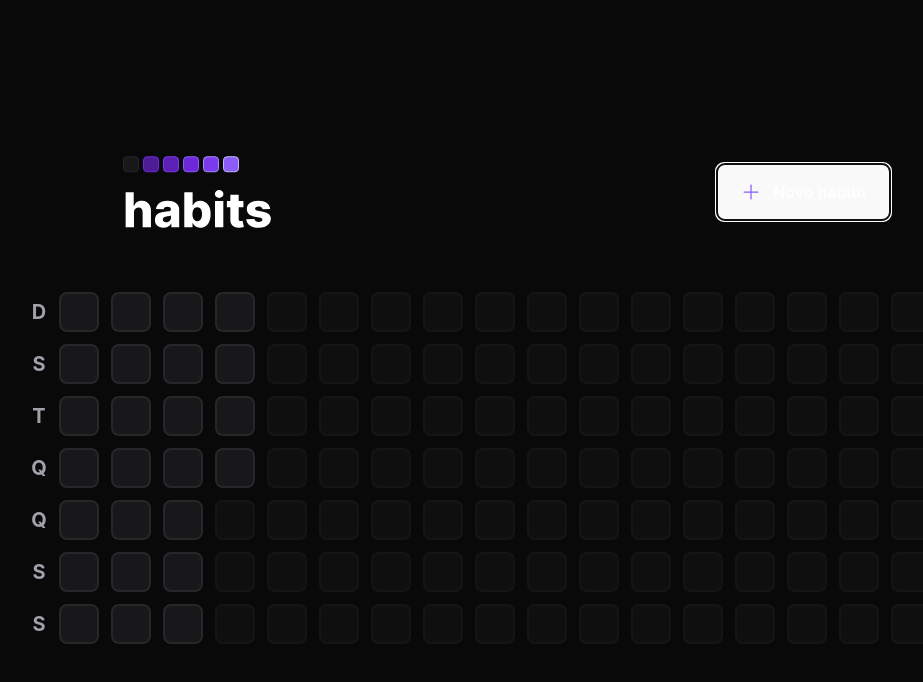
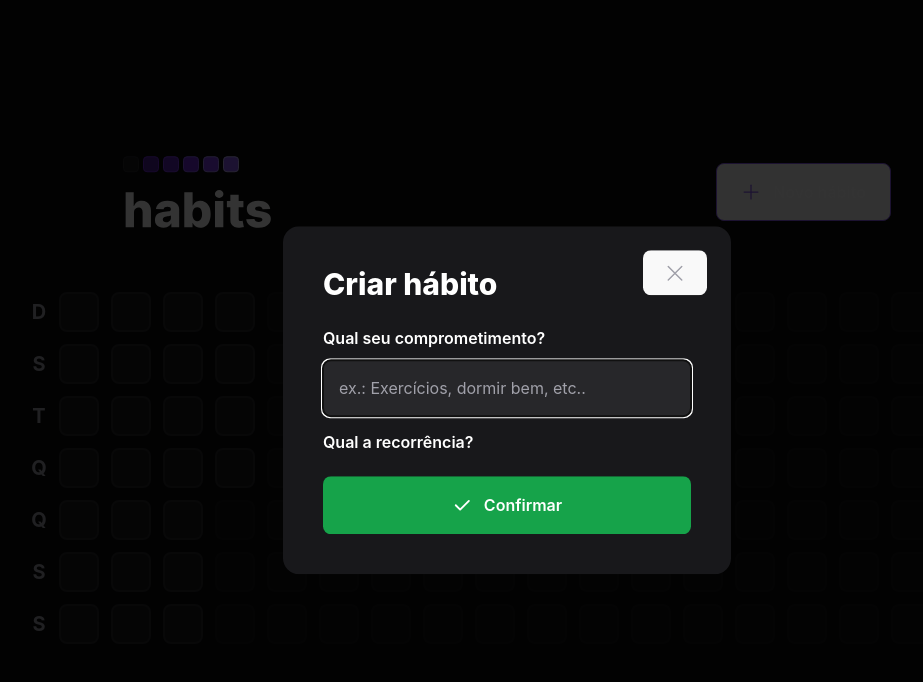
Before and after one commit to alexandrecoura96/habits-web, a React (Vite) app: page / in a window 1280 px wide. Both pictures are taken after a click on the button "Novo hábito". Shown: the top 682 px of the page, without its empty margins (133-1056 px from the left). Built offline with nearby package versions, Linux system fonts and the light colour scheme.

Commit message:
chore: Header: modal implemented

```diff
--- a/src/components/Header.tsx
+++ b/src/components/Header.tsx
@@ -1,17 +1,33 @@
-import { Plus } from "phosphor-react";
+import { Plus, X } from "phosphor-react";
+import * as Dialog from "@radix-ui/react-dialog";
 import Logo from "../assets/logo.svg";
+import { NewHabitForm } from "./NewHabitForm";
 
 export function Header() {
   return (
     <div className="w-full max-w-3xl mx-auto flex items-center justify-between">
       <img src={Logo} alt="Habits" />
-      <button
-        type="button"
-        className="border border-violet-500 font-semibold rounded-lg px-6 py-4 flex items-center gap-3 hover:border-violet-300"
-      >
-        <Plus size={20} className="text-violet-500" />
-        Novo hábito
-      </button>
+      <Dialog.Root>
+        <Dialog.Trigger
+          type="button"
+          className="border border-violet-500 font-semibold rounded-lg px-6 py-4 flex items-center gap-3 hover:border-violet-300"
+        >
+          <Plus size={20} className="text-violet-500" />
+          Novo hábito
+        </Dialog.Trigger>
+        <Dialog.Portal>
+          <Dialog.Overlay className="w-screen h-screen bg-black/80 fixed inset-0" />
+          <Dialog.Content className="absolute p-10 bg-zinc-900 rounded-2xl w-full max-w-md top-1/2 left-1/2 -translate-x-1/2 -translate-y-1/2">
+            <Dialog.Close className="absolute right-6 top-6 text-zinc-400 hover:text-zinc-200">
+              <X size={24} aria-label="Fechar" />
+            </Dialog.Close>
+            <Dialog.Title className="text-3xl leading-tight font-extrabold">
+              Criar hábito
+            </Dialog.Title>
+            <NewHabitForm />
+          </Dialog.Content>
+        </Dialog.Portal>
+      </Dialog.Root>
     </div>
   );
 }
```
